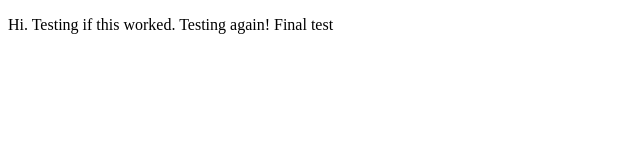
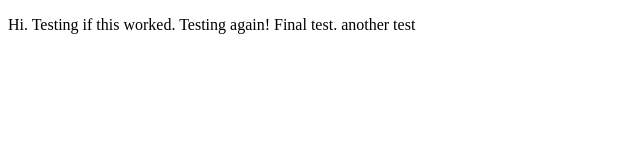
Before and after one commit to mk1123/mk1123.github.io, a website: page index.html in a window 1280 px wide. Shown: the full height of the page, 0-640 px from the left. Drawn offline with Linux system fonts and the light colour scheme.

Commit message:
another test commit

```diff
--- a/index.html
+++ b/index.html
@@ -4,6 +4,8 @@
         <title>Page title</title>
     </head>
     <body>
-        <p>Hi. Testing if this worked. Testing again! Final test</p>
+        <p>
+            Hi. Testing if this worked. Testing again! Final test. another test
+        </p>
     </body>
 </html>
```
